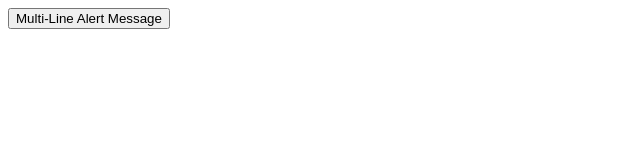
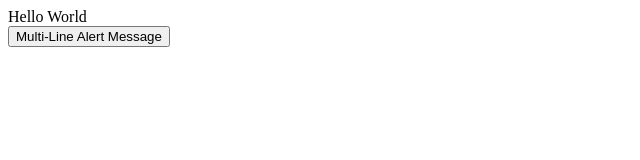
Before and after one commit to ipchaube/Java-Script-Utility, a plain HTML site: page index.html in a window 1280 px wide. Shown: the whole page, without its empty margins (0-640 px from the left). Drawn offline with nearby package versions, Linux system fonts and the light colour scheme.

Commit message:
added jquery selector set program by ID

```diff
--- a/index.html
+++ b/index.html
@@ -23,5 +23,11 @@
         multiLineAlert(myarr);
     }
 </script>
+
+<script>
+    //jquery Selector by ID
+    var str="Hello World";
+    $("#printRes").html(str);
+</script>
 </body>
 </html>
```
